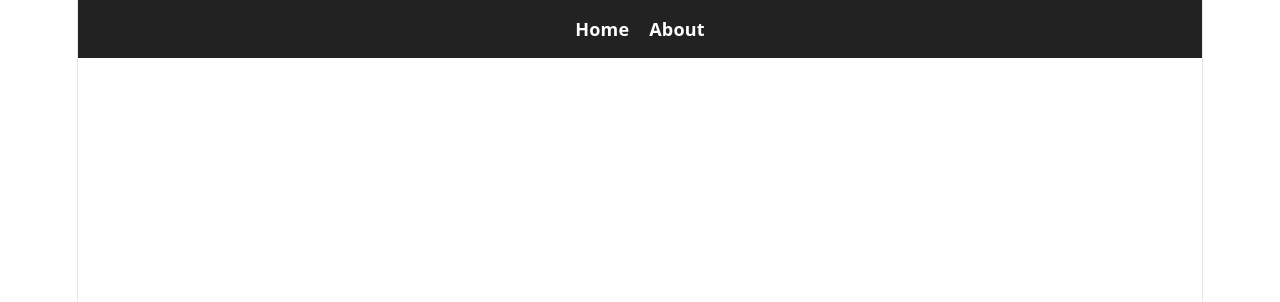
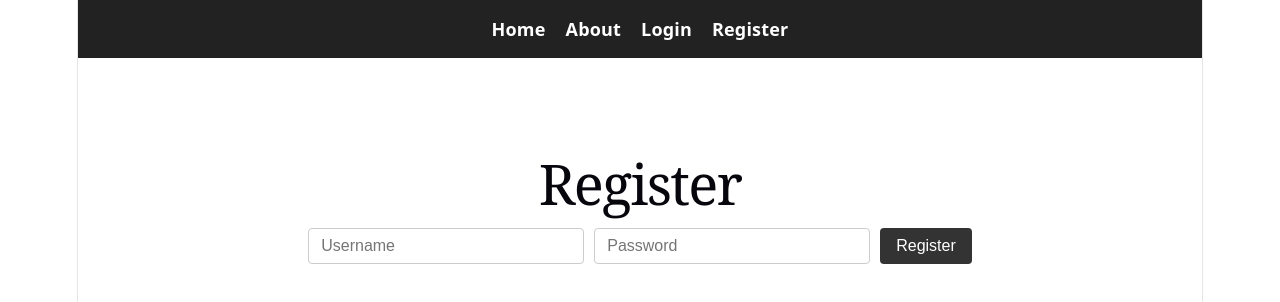
Before and after one commit to Pooja-Sirvi178/my-website, a React app in the folder frontend/: page /register in a window 1280 px wide. Before the commit this address had no page. Shown: the top 302 px of the page. Built offline with nearby package versions, Linux system fonts and the light colour scheme; the HTML template or start-up script is replaced by a standard one.

Commit message:
wrote a frontend logic for authentication

```diff
--- a/frontend/src/App.css
+++ b/frontend/src/App.css
@@ -118,3 +118,8 @@
   color: white;
   cursor: pointer;
 }
+
+.nav-user {
+  color: white;
+  margin-left: auto;
+}
--- a/frontend/src/App.jsx
+++ b/frontend/src/App.jsx
@@ -1,21 +1,47 @@
-import {BrowserRouter, Routes, Route, Link} from 'react-router-dom';
+import { BrowserRouter, Routes, Route, Link } from 'react-router-dom';
+import { AuthProvider, useAuth } from './context/AuthContext';
 import Home from './pages/Home';
 import About from './pages/About';
+import Login from './pages/Login';
+import Register from './pages/Register';
 import './App.css';
+
+function Navbar() {
+  const { username, logout } = useAuth();
+
+  return (
+    <nav className="navbar">
+      <Link to="/">Home</Link>
+      <Link to="/about">About</Link>
+      {username ? (
+        <>
+          <span className="nav-user">Hi, {username}</span>
+          <button className="btn" onClick={logout}>Logout</button>
+        </>
+      ) : (
+        <>
+          <Link to="/login">Login</Link>
+          <Link to="/register">Register</Link>
+        </>
+      )}
+    </nav>
+  );
+}
 
 function App() {
   return (
-    <BrowserRouter>
-      <nav className='navbar'>
-        <Link to="/">Home</Link>
-        <Link to="/about">About</Link>
-      </nav>
+    <AuthProvider>
+      <BrowserRouter>
+        <Navbar />
 
-      <Routes>
-        <Route path='/' element={<Home/>} />
-        <Route path='/about' element={<About/>} />
-      </Routes>
-    </BrowserRouter>
+        <Routes>
+          <Route path="/" element={<Home />} />
+          <Route path="/about" element={<About />} />
+          <Route path="/login" element={<Login />} />
+          <Route path="/register" element={<Register />} />
+        </Routes>
+      </BrowserRouter>
+    </AuthProvider>
   );
 }
 
--- /dev/null
+++ b/frontend/src/context/AuthContext.jsx
@@ -0,0 +1,32 @@
+import {createContext, useState, useContext} from 'react';
+
+const AuthContext = createContext();
+
+export function AuthProvider({children}) {
+    const [token, setToken] = useState(localStorage.getItem('token'));
+    const [username, setUsername] = useState(localStorage.getItem('username'));
+
+    const login = (newToken, newUsername) => {
+        localStorage.setItem('token', newToken);
+        localStorage.setItem('username', newUsername);
+        setToken(newToken);
+        setUsername(newUsername);
+    };
+
+    const logout = () => {
+        localStorage.removeItem('token');
+        localStorage.removeItem('username');
+        setToken(null);
+        setUsername(null);
+    };
+
+    return (
+        <AuthContext.Provider value={{ token, username, login, logout}}>
+            {children}
+        </AuthContext.Provider>
+    );
+}
+
+export function useAuth() {
+    return useContext(AuthContext);
+}
--- a/frontend/src/pages/About.jsx
+++ b/frontend/src/pages/About.jsx
@@ -1,7 +1,9 @@
 import { useEffect, useState } from 'react';
 import axios from 'axios';
+import { useAuth } from '../context/AuthContext';
 
 function About() {
+  const { token } = useAuth();
   const [bio, setBio] = useState('Loading...');
   const [editing, setEditing] = useState(false);
   const [editText, setEditText] = useState('');
@@ -31,7 +33,10 @@ function About() {
       return;
     }
     try {
-      const res = await axios.put('http://localhost:5000/api/about', { bio: editText });
+      const res = await axios.put('http://localhost:5000/api/about',
+        { bio: editText },
+        { headers: { Authorization: `Bearer ${token}` } }
+      );
       setBio(res.data.bio);
       setEditing(false);
       setError('');
@@ -59,7 +64,7 @@ function About() {
         <div>
           <p>{bio}</p>
           <br />
-          <button onClick={startEdit} className='btn'>Edit Bio</button>
+          {token && <button onClick={startEdit} className='btn'>Edit Bio</button>}
         </div>
       )}
 
--- a/frontend/src/pages/Home.jsx
+++ b/frontend/src/pages/Home.jsx
@@ -1,7 +1,10 @@
 import {useEffect, useState} from 'react';
 import axios from 'axios';
+import {useAuth } from '../context/AuthContext';
 
 function Home() {
+  const {token} = useAuth();
+
   const [message, setMessage] = useState('Loading...');
   const [inputText, setInputText] = useState('');
   const [submitting, setSubmitting] = useState(false);
@@ -44,9 +47,10 @@ function Home() {
     setSubmitting(true);
 
     try {
-      const res = await axios.post('http://localhost:5000/api/home', {
-        text : inputText
-      });
+      const res = await axios.post('http://localhost:5000/api/home',
+        { text : inputText },
+        {headers : {Authorization: `Bearer ${token}`}}
+      );
       setMessage(res.data.message);
       fetchAllMessages();
       setInputText('');
@@ -60,7 +64,9 @@ function Home() {
 
   const handleDelete = async (id) => {
     try {
-      await axios.delete(`http://localhost:5000/api/home/${id}`);
+      await axios.delete(`http://localhost:5000/api/home/${id}`,
+        { headers: {Authorization: `Bearer ${token}`}}
+      );
       fetchAllMessages();
     } catch(error) {
       console.error(error);
@@ -85,7 +91,11 @@ function Home() {
     }
 
     try{
-      await axios.put(`http://localhost:5000/api/home/${id}`, {text: editText});
+      await axios.put(`http://localhost:5000/api/home/${id}`,
+        { text: editText },
+        { headers: { Authorization: `Bearer ${token}` } }
+      );
+
       setEditingId(null);
       setEditText('');
       fetchMessage();
@@ -100,7 +110,8 @@ function Home() {
       <h1>Welcome to Our Website</h1>
       <p>{message}</p>
 
-      <form onSubmit={handleSubmit} className="message-form">
+      {token ? (
+        <form onSubmit={handleSubmit} className="message-form">
         <input
           type="text"
           value={inputText}
@@ -111,6 +122,9 @@ function Home() {
           {submitting ? 'Saving...' : 'Submit'}
         </button>
       </form>
+      ) : (
+        <p>Log in to add a message.</p>
+      )}
 
       {error && <p className="error">{error}</p>}
       <br/>
@@ -131,10 +145,12 @@ function Home() {
             ) : (
               <div className='view-row'>
                 <span>{msg.text}</span>
-                <div className='actions'>
-                  <button onClick={() => startEdit(msg)}>Edit</button>
-                  <button onClick={() => handleDelete(msg._id)}>Delete</button>
-                </div>
+                {token && (
+                  <div className='actions'>
+                    <button onClick={() => startEdit(msg)}>Edit</button>
+                    <button onClick={() => handleDelete(msg._id)}>Delete</button>
+                  </div>
+                )}
               </div>
             )}
           </li>
--- /dev/null
+++ b/frontend/src/pages/Login.jsx
@@ -0,0 +1,50 @@
+import { useState } from 'react';
+import axios from 'axios';
+import { useNavigate } from 'react-router-dom';
+import { useAuth } from '../context/AuthContext';
+import '../App.css';
+
+function Login() {
+  const [username, setUsername] = useState('');
+  const [password, setPassword] = useState('');
+  const [error, setError] = useState('');
+  const { login } = useAuth();
+  const navigate = useNavigate();
+
+  const handleSubmit = async (e) => {
+    e.preventDefault();
+    setError('');
+
+    try {
+      const res = await axios.post('http://localhost:5000/api/auth/login', { username, password });
+      login(res.data.token, res.data.username);
+      navigate('/');
+    } catch (err) {
+      setError(err.response?.data?.error || 'Login failed.');
+    }
+  };
+
+  return (
+    <div className="app">
+      <h1>Login</h1>
+      <form onSubmit={handleSubmit} className="message-form">
+        <input
+          type="text"
+          value={username}
+          onChange={(e) => setUsername(e.target.value)}
+          placeholder="Username"
+        />
+        <input
+          type="password"
+          value={password}
+          onChange={(e) => setPassword(e.target.value)}
+          placeholder="Password"
+        />
+        <button type="submit" className="btn">Login</button>
+      </form>
+      {error && <p className="error">{error}</p>}
+    </div>
+  );
+}
+
+export default Login;
--- /dev/null
+++ b/frontend/src/pages/Register.jsx
@@ -0,0 +1,51 @@
+import { useState } from 'react';
+import axios from 'axios';
+import { useNavigate } from 'react-router-dom';
+import '../App.css';
+
+function Register() {
+  const [username, setUsername] = useState('');
+  const [password, setPassword] = useState('');
+  const [error, setError] = useState('');
+  const [success, setSuccess] = useState('');
+  const navigate = useNavigate();
+
+  const handleSubmit = async (e) => {
+    e.preventDefault();
+    setError('');
+    setSuccess('');
+
+    try {
+      await axios.post('http://localhost:5000/api/auth/register', { username, password });
+      setSuccess('Registered successfully! Redirecting to login...');
+      setTimeout(() => navigate('/login'), 1500);
+    } catch (err) {
+      setError(err.response?.data?.error || 'Registration failed.');
+    }
+  };
+
+  return (
+    <div className="app">
+      <h1>Register</h1>
+      <form onSubmit={handleSubmit} className="message-form">
+        <input
+          type="text"
+          value={username}
+          onChange={(e) => setUsername(e.target.value)}
+          placeholder="Username"
+        />
+        <input
+          type="password"
+          value={password}
+          onChange={(e) => setPassword(e.target.value)}
+          placeholder="Password"
+        />
+        <button type="submit" className="btn">Register</button>
+      </form>
+      {error && <p className="error">{error}</p>}
+      {success && <p>{success}</p>}
+    </div>
+  );
+}
+
+export default Register;
```
Also changed, not shown: 1 other file (tests, documents, lock files or other folders).
